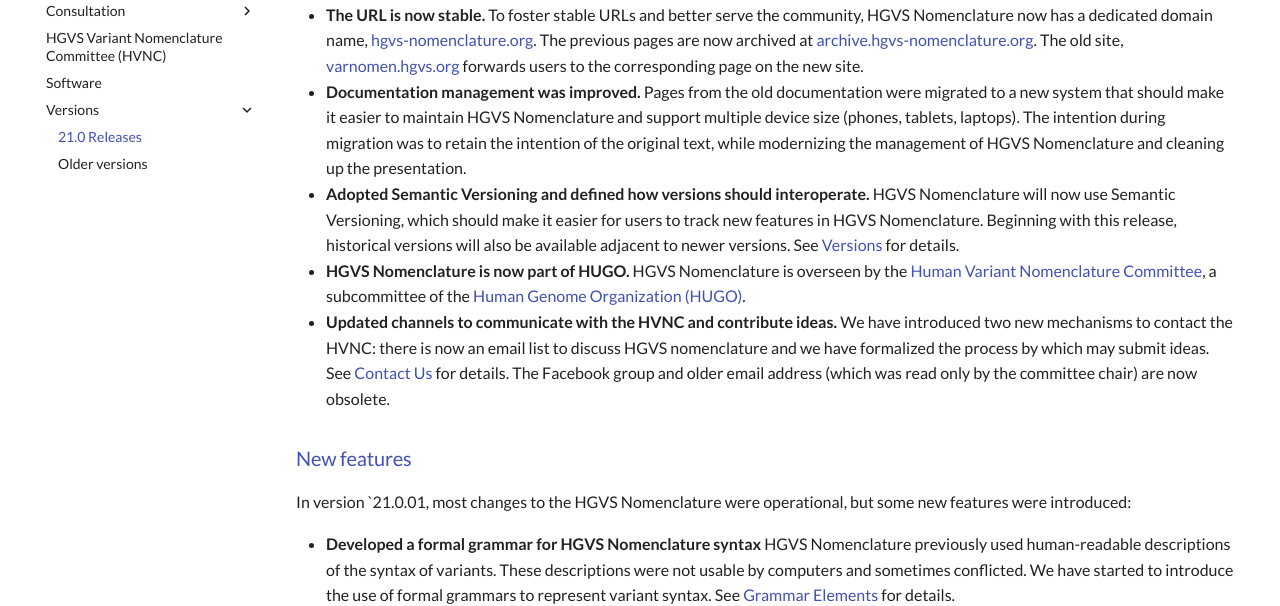
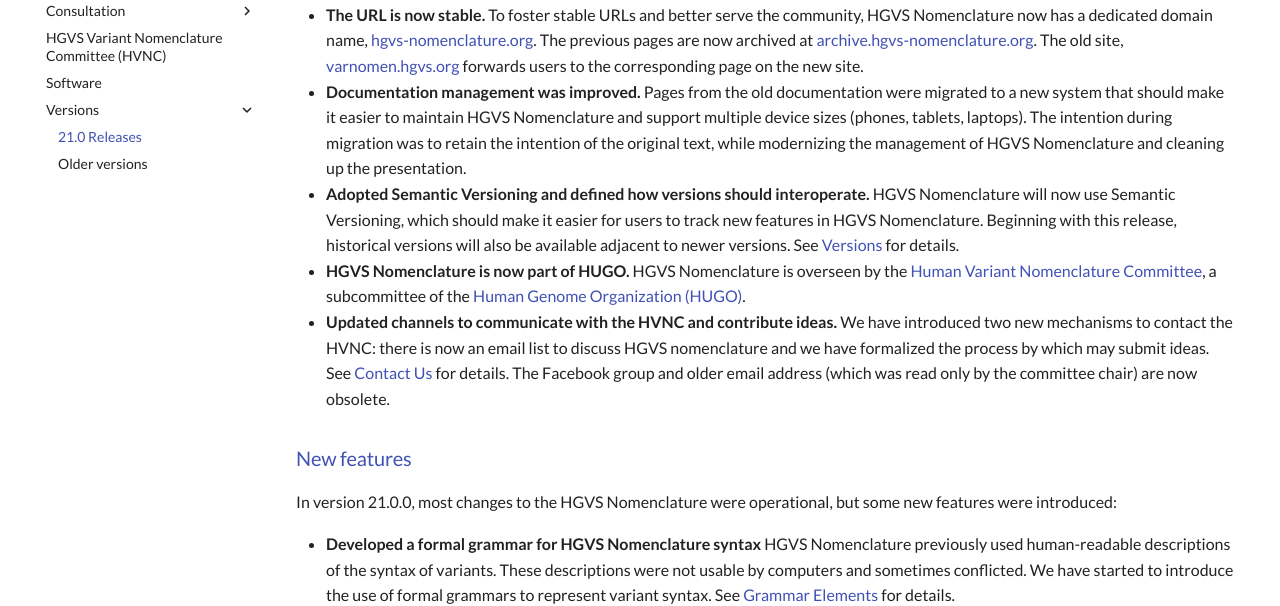
Before and after one commit to HGVSnomenclature/hgvs-nomenclature, an MkDocs documentation site: the page built from docs/versions/21.0.md, in a window 1280 px wide and 900 px high, scrolled down 385 px. Shown: the part 178-784 px from the top of the window. Built offline with MkDocs 1.6.1 and Material for MkDocs 9.7.7, drawn with Linux system fonts in a browser that asks for light colours.

Commit message:
address comment https://github.com/HGVSnomenclature/hgvs-nomenclature/pull/125#discussion_r1447336925

```diff
--- a/docs/versions/21.0.md
+++ b/docs/versions/21.0.md
@@ -11,14 +11,14 @@
 
 - **Our preferred name is "HGVS Nomenclature".** The many previous names (e.g., HGVS guidelines, HGVS recommendations, VarNomen, Mutnomen) created confusion and are obsolete.
 - **The URL is now stable.** To foster stable URLs and better serve the community, HGVS Nomenclature now has a dedicated domain name, [hgvs-nomenclature.org](hgvs-nomenclature.org). The previous pages are now archived at [archive.hgvs-nomenclature.org](https://archive.hgvs-nomenclature.org/). The old site, [varnomen.hgvs.org](https://varnomen.hgvs.org/) forwards users to the corresponding page on the new site.
-- **Documentation management was improved.** Pages from the old documentation were migrated to a new system that should make it easier to maintain HGVS Nomenclature and support multiple device size (phones, tablets, laptops). The intention during migration was to retain the intention of the original text, while modernizing the management of HGVS Nomenclature and cleaning up the presentation.
+- **Documentation management was improved.** Pages from the old documentation were migrated to a new system that should make it easier to maintain HGVS Nomenclature and support multiple device sizes (phones, tablets, laptops). The intention during migration was to retain the intention of the original text, while modernizing the management of HGVS Nomenclature and cleaning up the presentation.
 - **Adopted Semantic Versioning and defined how versions should interoperate.** HGVS Nomenclature will now use Semantic Versioning, which should make it easier for users to track new features in HGVS Nomenclature. Beginning with this release, historical versions will also be available adjacent to newer versions. See [Versions](..) for details.
 - **HGVS Nomenclature is now part of HUGO.** HGVS Nomenclature is overseen by the [Human Variant Nomenclature Committee](/hvnc/), a subcommittee of the [Human Genome Organization (HUGO)](https://www.hugo-international.org/).
 - **Updated channels to communicate with the HVNC and contribute ideas.** We have introduced two new mechanisms to contact the HVNC: there is now an email list to discuss HGVS nomenclature and we have formalized the process by which may submit ideas. See [Contact Us](/#contact-us) for details. The Facebook group and older email address (which was read only by the committee chair) are now obsolete.
 
 ### New features
 
-In version `21.0.01, most changes to the HGVS Nomenclature were operational, but some new features were introduced:
+In version 21.0.0, most changes to the HGVS Nomenclature were operational, but some new features were introduced:
 
 - **Developed a formal grammar for HGVS Nomenclature syntax** HGVS Nomenclature previously used human-readable descriptions of the syntax of variants. These descriptions were not usable by computers and sometimes conflicted. We have started to introduce the use of formal grammars to represent variant syntax. See [Grammar Elements](../../recommendations/grammar/) for details.
 - **Summarized all syntax in a single table** As a by-product of migrating to a formal grammar, we have also generated a summary of all HGVS syntax on a single page by variant type. See [HGVS Syntax Summary](/recommendations/summary/).
```
Also changed, not shown: docs/versions/index.md (+1 -1 lines).
